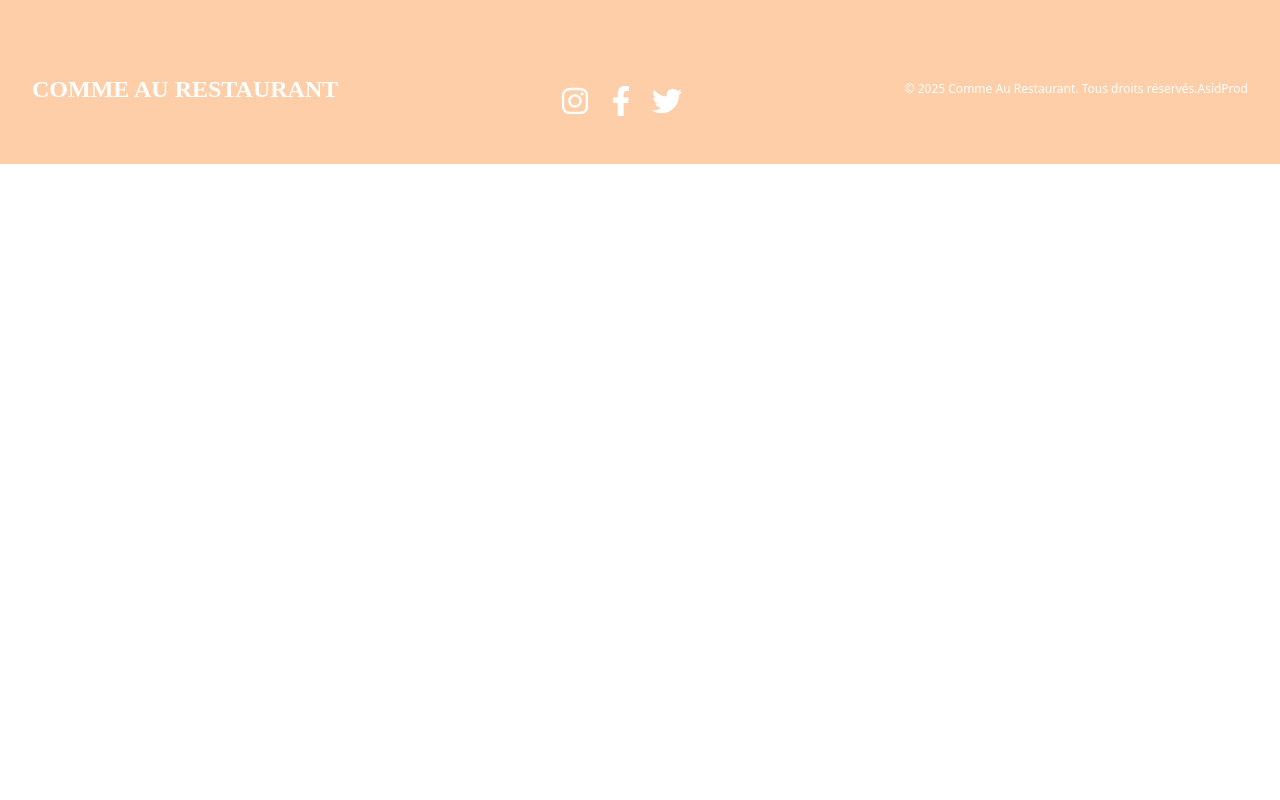
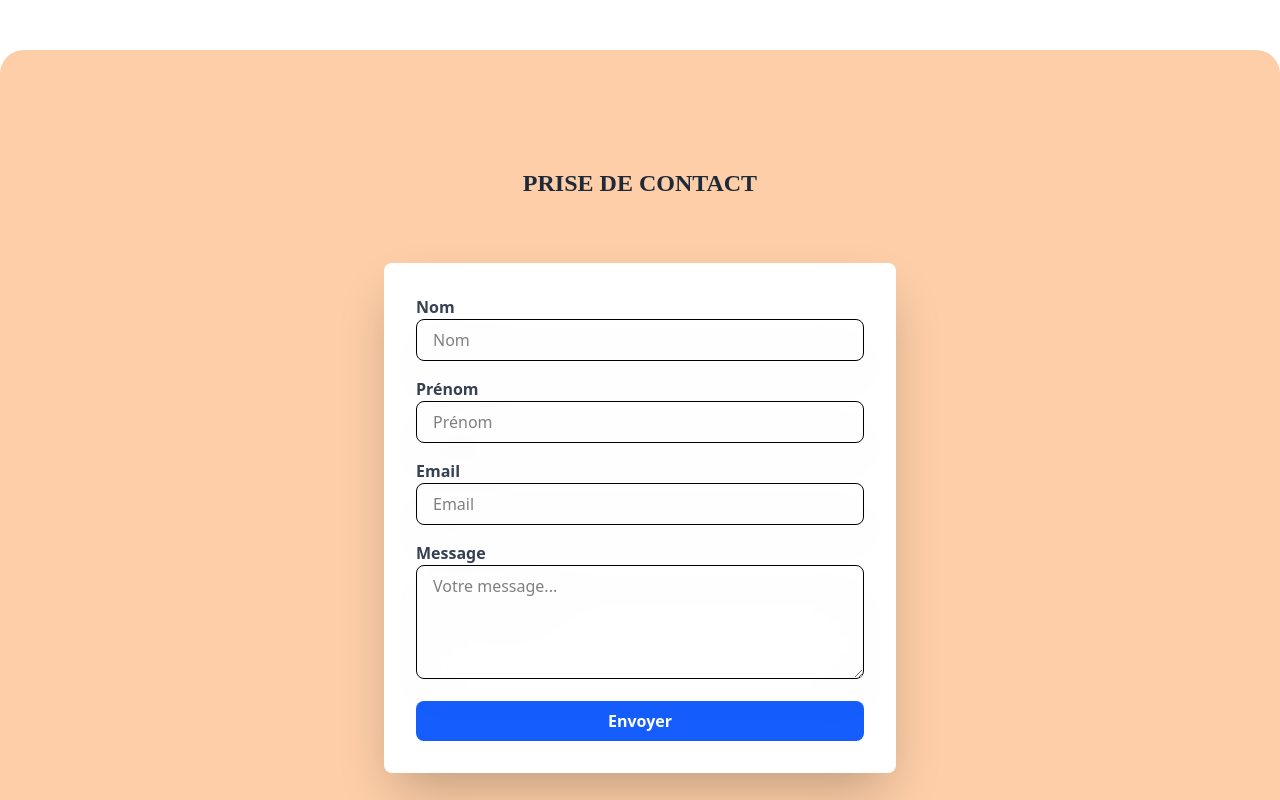
Before and after one commit to Animasso/comme-au-restaurant, a React (Vite) app: page / in a window 1280 px wide. Shown: the part 2700-3500 px from the top of the page. Before the commit the page ends 2864 px from the top, so only its background shows below. Built offline with nearby package versions, Linux system fonts and the light colour scheme; a web font is replaced by a local one.

Commit message:
add form

```diff
--- a/package.json
+++ b/package.json
@@ -14,6 +14,7 @@
     "framer-motion": "^12.4.7",
     "react": "^19.0.0",
     "react-dom": "^19.0.0",
+    "react-hook-form": "^7.54.2",
     "react-icons": "^5.5.0",
     "react-router-dom": "^7.2.0",
     "swiper": "^11.2.4",
--- a/src/components/Footer.jsx
+++ b/src/components/Footer.jsx
@@ -11,9 +11,7 @@ const Footer = () => {
       >
         {/* logo */}
         <div className="flex items-center gap-2 text-2xl font-bold uppercase">
-          <p p className=" font-ayaka">
-            Comme Au Restaurant
-          </p>
+          <p className=" font-ayaka">Comme Au Restaurant</p>
         </div>
         {/* social */}
         <div className=" text-3xl flex items-center gap-4 mt-6 text-white">
--- /dev/null
+++ b/src/components/NavBar/ContactForm.jsx
@@ -0,0 +1,123 @@
+import { useForm } from "react-hook-form";
+import { useState } from "react";
+import { motion } from "framer-motion";
+const ContactForm = () => {
+  const {
+    register,
+    handleSubmit,
+    formState: { errors },
+  } = useForm();
+
+  const onSubmit = (data) => {
+    setDataField(data);
+    setIsSubmit(true);
+  };
+  const [dataField, setDataField] = useState({});
+  const [isSubmit, setIsSubmit] = useState(false);
+  return (
+    <section className=" mt-24 flex  flex-col justify-center items-center min-h-screen bg-secondary/45 p-6 rounded-3xl">
+      <h2 className="text-2xl title font-bold text-center mb-6 text-gray-800">
+        Prise de Contact
+      </h2>
+      <div className="bg-white shadow-2xl rounded-lg p-8 w-full max-w-lg">
+        {!isSubmit ? (
+          <form onSubmit={handleSubmit(onSubmit)} className="space-y-4 ">
+            {/* Nom */}
+            <div>
+              <label className="block text-gray-700 font-semibold">Nom</label>
+              <input
+                {...register("Nom", { required: "Ce champ est requis" })}
+                type="text"
+                placeholder="Nom"
+                className="w-full drop-shadow-2xl px-4 py-2 border rounded-lg focus:ring-2 focus:ring-blue-500 focus:outline-none"
+              />
+              {errors.Nom && (
+                <p className="text-red-500 text-sm">{errors.Nom.message}</p>
+              )}
+            </div>
+
+            {/* Prénom */}
+            <div>
+              <label className="block text-gray-700 font-semibold">
+                Prénom
+              </label>
+              <input
+                {...register("prenom", { required: "Ce champ est requis" })}
+                type="text"
+                placeholder="Prénom"
+                className="w-full drop-shadow-2xl px-4 py-2 border rounded-lg focus:ring-2 focus:ring-blue-500 focus:outline-none"
+              />
+              {errors.prenom && (
+                <p className="text-red-500 text-sm">{errors.prenom.message}</p>
+              )}
+            </div>
+
+            {/* Email */}
+            <div>
+              <label className="block text-gray-700 font-semibold">Email</label>
+              <input
+                {...register("email", {
+                  required: "L'email est requis",
+                  pattern: {
+                    value: /^[a-zA-Z0-9._%+-]+@[a-zA-Z0-9.-]+\.[a-zA-Z]{2,4}$/,
+                    message: "Format d'email invalide",
+                  },
+                })}
+                type="email"
+                placeholder="Email"
+                className="w-full drop-shadow-2xl px-4 py-2 border rounded-lg focus:ring-2 focus:ring-blue-500 focus:outline-none"
+              />
+              {errors.email && (
+                <p className="text-red-500 text-sm">{errors.email.message}</p>
+              )}
+            </div>
+
+            {/* Message */}
+            <div>
+              <label className="block text-gray-700 font-semibold">
+                Message
+              </label>
+              <textarea
+                {...register("message", { required: "Ce champ est requis" })}
+                rows={4}
+                placeholder="Votre message..."
+                className="w-full drop-shadow-2xl px-4 py-2 border rounded-lg focus:ring-2 focus:ring-blue-500 focus:outline-none"
+              />
+              {errors.message && (
+                <p className="text-red-500 text-sm">{errors.message.message}</p>
+              )}
+            </div>
+
+            {/* Bouton Envoyer */}
+            <button
+              type="submit"
+              className="w-full bg-blue-600 text-white font-semibold py-2 rounded-lg hover:bg-blue-700 transition"
+            >
+              Envoyer
+            </button>
+          </form>
+        ) : (
+          <motion.div className=" font-ayaka ">
+            <p className=" text-2xl font-semibold ">
+              Merci{" "}
+              <span className=" text-secondary">
+                {dataField.prenom} {dataField.Nom}
+              </span>{" "}
+            </p>
+            <br />
+            <p>
+              {" "}
+              Votre Message a bien eté envoyé la réponse sera envoyé à l'adresse
+              mail :{" "}
+              <span className=" text-secondary font-semibold">
+                {dataField.email}.
+              </span>
+            </p>
+          </motion.div>
+        )}
+      </div>
+    </section>
+  );
+};
+
+export default ContactForm;
--- a/src/pages/Home.jsx
+++ b/src/pages/Home.jsx
@@ -3,6 +3,7 @@ import Hero from "../components/Hero";
 import Services from "../components/Services";
 import Testimonials from "../components/Testimonials";
 import Footer from "../components/Footer";
+import ContactForm from "../components/NavBar/ContactForm";
 
 const Home = () => {
   return (
@@ -11,6 +12,7 @@ const Home = () => {
       <SectionPlat />
       <Services />
       <Testimonials />
+      <ContactForm />
       <Footer />
     </>
   );
```
Also changed, not shown: 1 other file (tests, documents, lock files or other folders).
